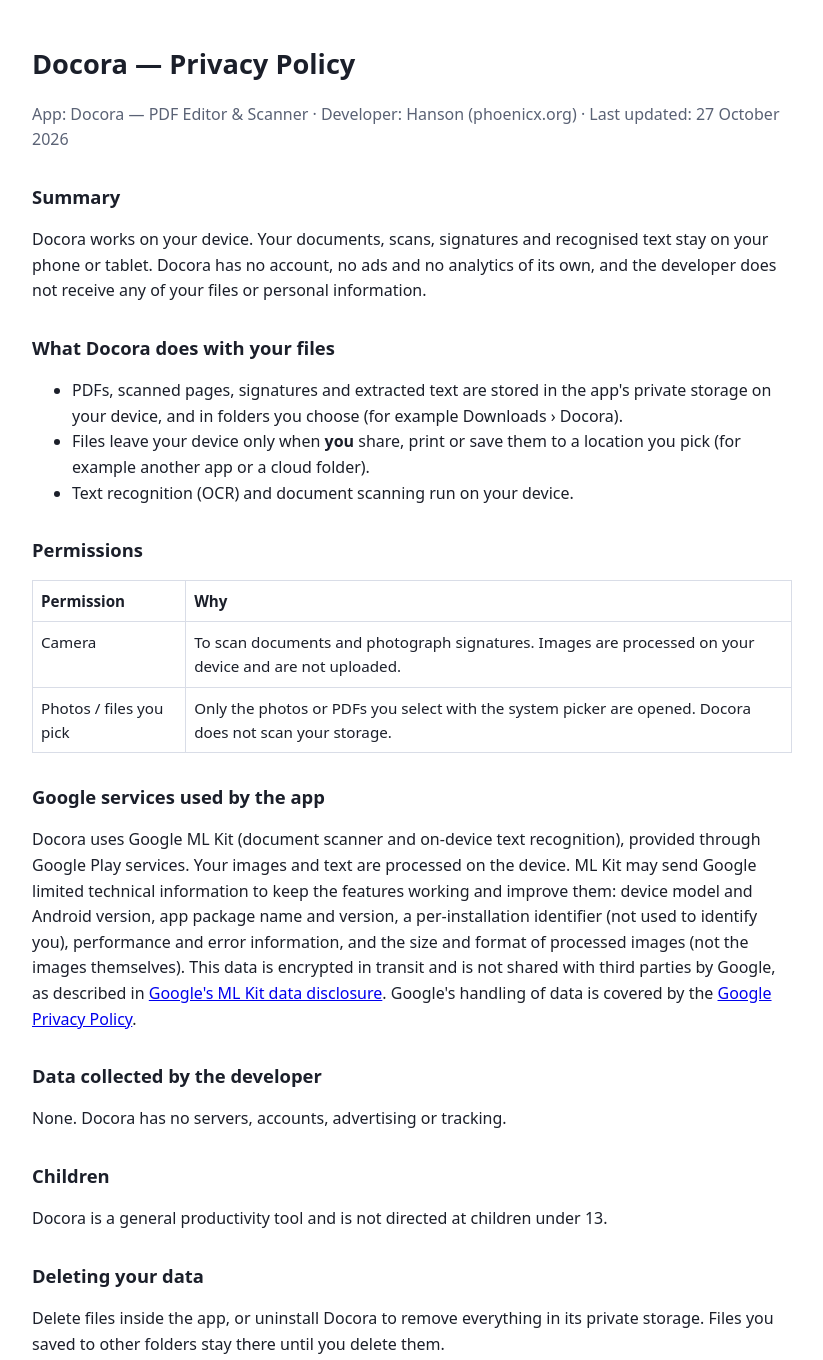
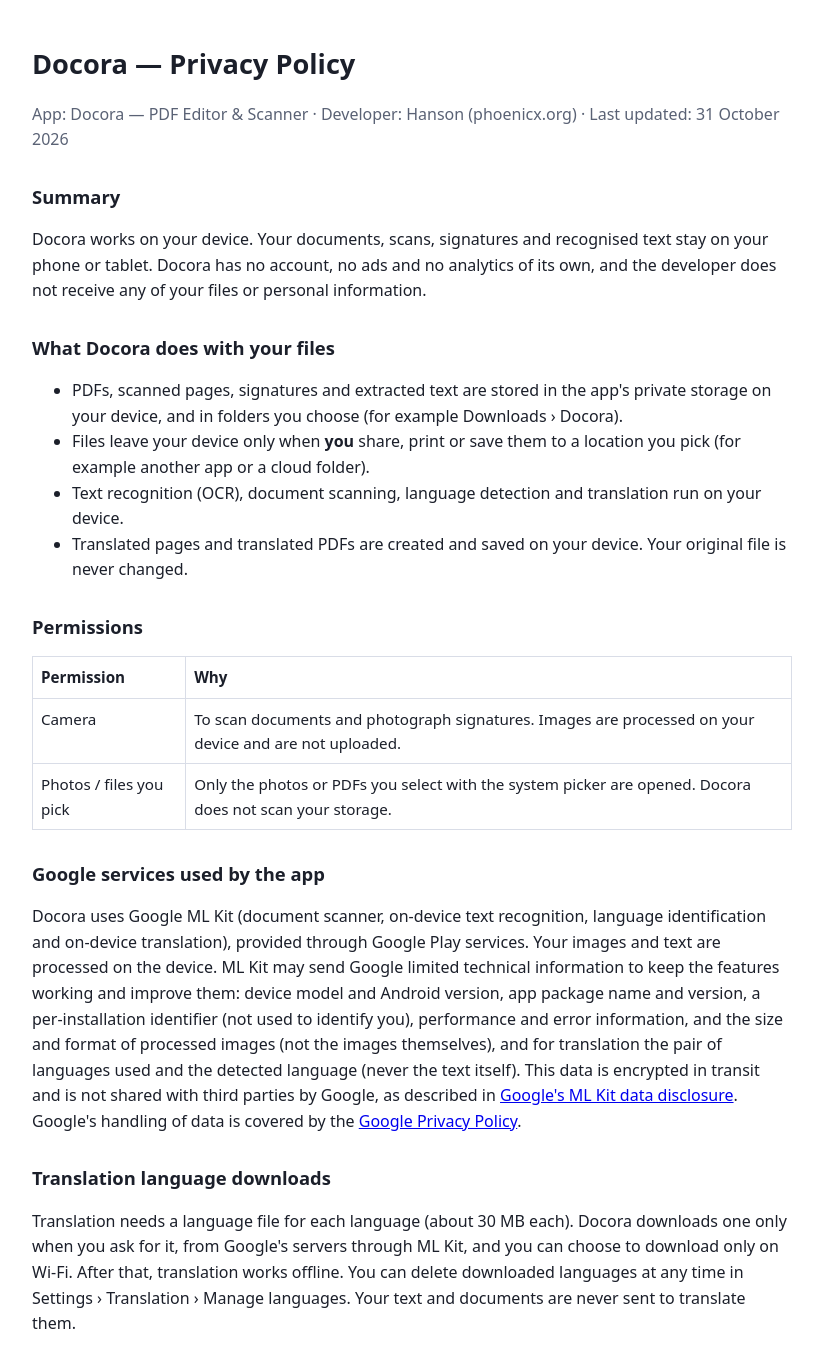
Before and after one commit to hansonds/Docora, a plain HTML site: page docs/privacy/index.html in a window 1280 px wide. Shown: the top 1360 px of the page, without its empty margins (228-1051 px from the left). Drawn offline with Linux system fonts and the light colour scheme.

Commit message:
Docs: README, store listing and privacy policy updated for translation and new downloads

```diff
--- a/docs/privacy/index.html
+++ b/docs/privacy/index.html
@@ -13,7 +13,7 @@
 </head>
 <body>
 <h1>Docora — Privacy Policy</h1>
-<p class="muted">App: Docora — PDF Editor &amp; Scanner · Developer: Hanson (phoenicx.org) · Last updated: 27 October 2026</p>
+<p class="muted">App: Docora — PDF Editor &amp; Scanner · Developer: Hanson (phoenicx.org) · Last updated: 31 October 2026</p>
 
 <h2>Summary</h2>
 <p>Docora works on your device. Your documents, scans, signatures and recognised text stay on your phone or tablet. Docora has no account, no ads and no analytics of its own, and the developer does not receive any of your files or personal information.</p>
@@ -22,7 +22,8 @@
 <ul>
   <li>PDFs, scanned pages, signatures and extracted text are stored in the app's private storage on your device, and in folders you choose (for example Downloads › Docora).</li>
   <li>Files leave your device only when <b>you</b> share, print or save them to a location you pick (for example another app or a cloud folder).</li>
-  <li>Text recognition (OCR) and document scanning run on your device.</li>
+  <li>Text recognition (OCR), document scanning, language detection and translation run on your device.</li>
+  <li>Translated pages and translated PDFs are created and saved on your device. Your original file is never changed.</li>
 </ul>
 
 <h2>Permissions</h2>
@@ -33,8 +34,11 @@
 </table>
 
 <h2>Google services used by the app</h2>
-<p>Docora uses Google ML Kit (document scanner and on-device text recognition), provided through Google Play services. Your images and text are processed on the device. ML Kit may send Google limited technical information to keep the features working and improve them: device model and Android version, app package name and version, a per-installation identifier (not used to identify you), performance and error information, and the size and format of processed images (not the images themselves). This data is encrypted in transit and is not shared with third parties by Google, as described in
+<p>Docora uses Google ML Kit (document scanner, on-device text recognition, language identification and on-device translation), provided through Google Play services. Your images and text are processed on the device. ML Kit may send Google limited technical information to keep the features working and improve them: device model and Android version, app package name and version, a per-installation identifier (not used to identify you), performance and error information, and the size and format of processed images (not the images themselves), and for translation the pair of languages used and the detected language (never the text itself). This data is encrypted in transit and is not shared with third parties by Google, as described in
 <a href="https://developers.google.com/ml-kit/android-data-disclosure">Google's ML Kit data disclosure</a>. Google's handling of data is covered by the <a href="https://policies.google.com/privacy">Google Privacy Policy</a>.</p>
+
+<h2>Translation language downloads</h2>
+<p>Translation needs a language file for each language (about 30 MB each). Docora downloads one only when you ask for it, from Google's servers through ML Kit, and you can choose to download only on Wi-Fi. After that, translation works offline. You can delete downloaded languages at any time in Settings › Translation › Manage languages. Your text and documents are never sent to translate them.</p>
 
 <h2>Data collected by the developer</h2>
 <p>None. Docora has no servers, accounts, advertising or tracking.</p>
```
Also changed, not shown: playstore/privacy-policy.html (+7 -3 lines), 2 other files.
